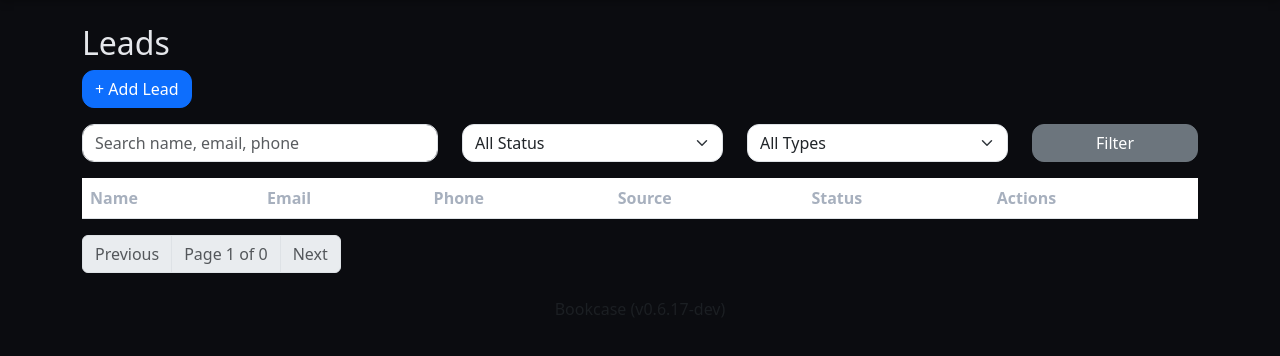
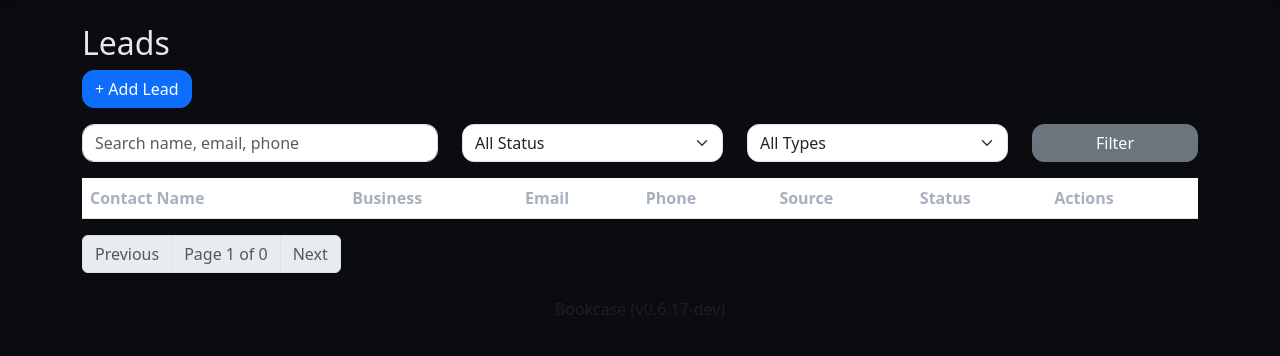
Before and after one commit to xyciasav/bookcase, a Flask app: page /leads in a window 1280 px wide. Shown: the part 56-412 px from the top of the page. Run offline with Flask 3, Linux system fonts and the light colour scheme; data comes from the database, SQL or seed files in the repository; data that the repository does not hold is empty.

```diff
--- a/templates/leads.html
+++ b/templates/leads.html
@@ -30,7 +30,8 @@
 <table class="table table-striped">
   <thead>
     <tr>
-      <th>Name</th>
+      <th>Contact Name</th>
+      <th>Business</th>
       <th>Email</th>
       <th>Phone</th>
       <th>Source</th>
@@ -41,7 +42,8 @@
   <tbody>
     {% for lead in leads %}
     <tr>
-      <td>{{ lead.name }}</td>
+      <td>{{ lead.contact.name }}</td>
+      <td>{{ lead.business_name or '' }}</td>
       <td>{{ lead.email or '' }}</td>
       <td>{{ lead.phone or '' }}</td>
       <td>{{ lead.source or '' }}</td>
```
